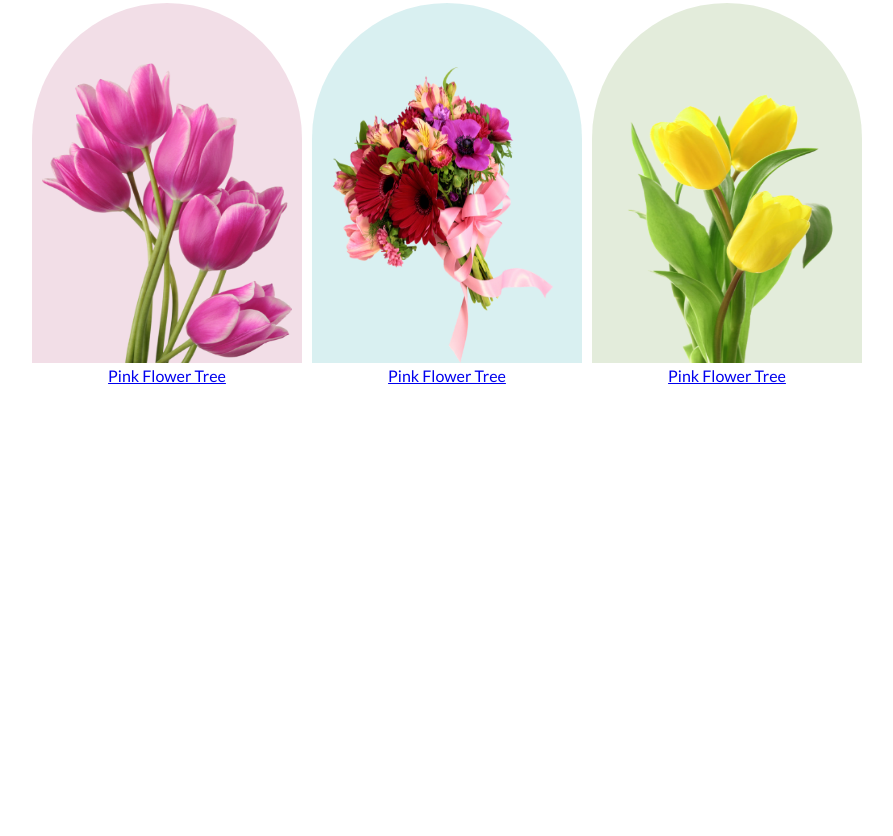
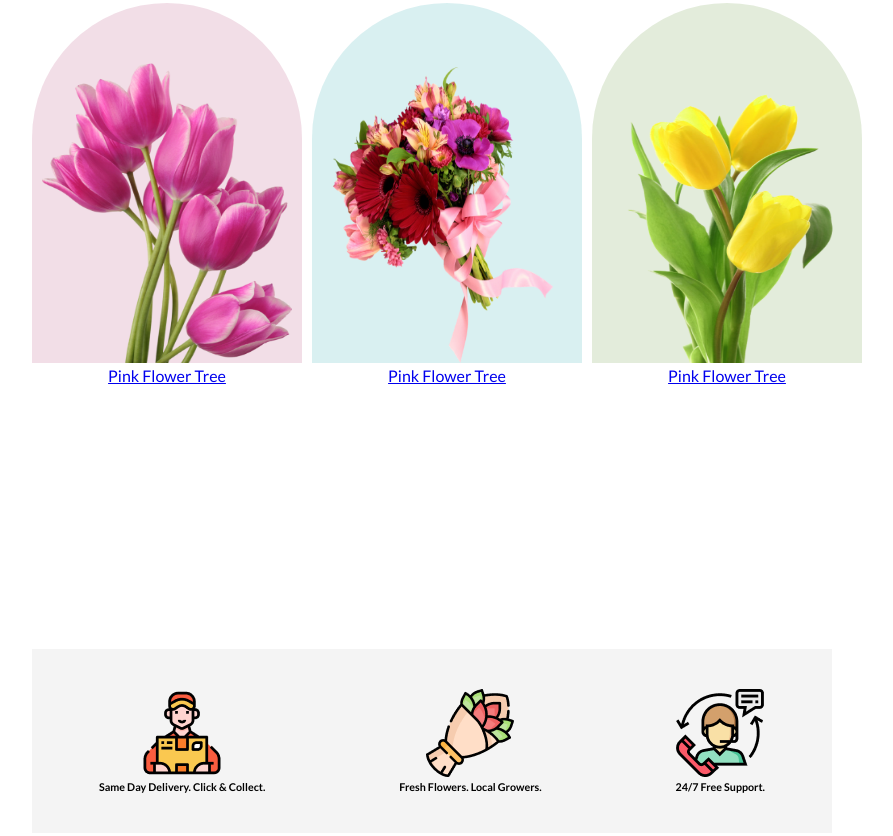
Before and after one commit to asroney/flowershop, a plain HTML site: page index.html in a window 1280 px wide. Shown: the part 1011-1847 px from the top of the page, without its empty margins (208-1101 px from the left). Before the commit the page ends 1620 px from the top, so only its background shows below. Drawn offline with Linux system fonts and the light colour scheme.

Commit message:
services added

```diff
--- a/index.html
+++ b/index.html
@@ -58,5 +58,27 @@
         </div>
 
     </section>
+    <section>
+        <div class="services-container">
+            <div class="services-box">
+                <img class="services-icon" src="image/Group57.png" alt="">
+                <h6 class="services-des">Same Day Delivery. Click & Collect.</h6>
+
+            </div>
+            <div class="services-box">
+                <img class="services-icon" src="image/Group58.png" alt="">
+                <h6 class="services-des">Fresh Flowers. Local Growers.</h6>
+
+            </div>
+            <div class="services-box">
+                <img class="services-icon" src="image/Group59.png" alt="">
+                <h6 class="services-des">24/7 Free Support.</h6>
+
+            </div>
+
+
+
+        </div>
+    </section>
 </body>
 </html>
--- a/style/style.css
+++ b/style/style.css
@@ -110,3 +110,18 @@ body{
     background-color:#477d1126;
     border-radius: 300px 300px 0px 0px;
 }
+
+.services-container{
+    display: flex;
+    justify-content: space-around;
+    align-items: center;
+    margin-left: 240px;
+    margin-right: 240px;
+    margin-top: 40px;
+    margin-bottom: 80px;
+    padding: 40px 0px 40px 0px;
+    background-color: rgba(39, 39, 39, 0.05);
+}
+.services-box{
+    text-align: center;
+}
```
